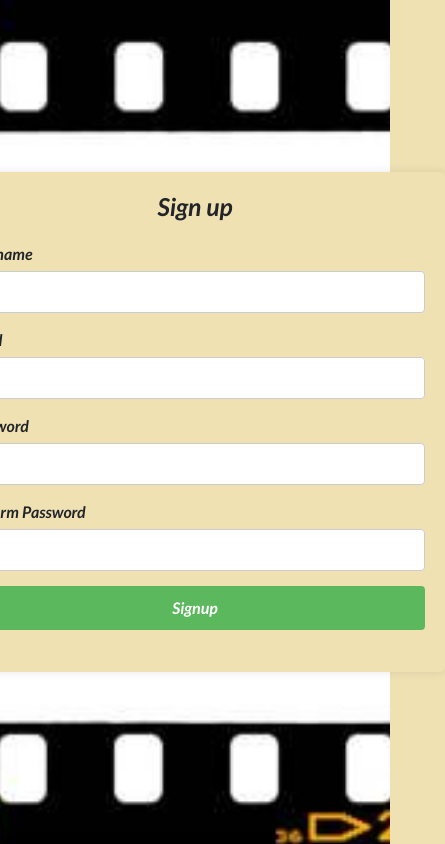
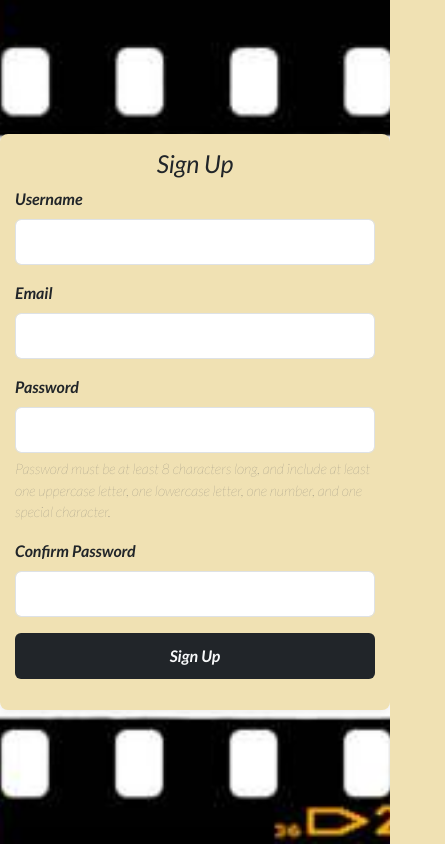
Before and after one commit to muradkamill/Film-Radar, an Angular app: page /signup in a window 390 px wide. Shown: the whole page, 445 px wide, since content can reach past the window. Built offline with nearby package versions, Linux system fonts and the light colour scheme.

Commit message:
added resposive design

```diff
--- a/src/app/signin/signin.component.css
+++ b/src/app/signin/signin.component.css
@@ -1,6 +1,8 @@
   * {
         font-weight: bold;
+        box-sizing: border-box;
       }
+
       .body {
         display: flex;
         align-items: center;
@@ -8,9 +10,10 @@
         min-height: 100vh;
         margin: 0;
         background-image: url("/yy.jpg");
-       background-size: 103rem;
+        background-size: cover;
         background-position: center;
         background-repeat: no-repeat;
+        padding: 20px;
       }
 
       .main {
@@ -19,20 +22,17 @@
         flex-direction: column;
         justify-content: center;
         align-items: center;
-       width: 500px;
-       height: 500px;
+        max-width: 400px;
+        width: 90%;
+        height: auto;
         border-radius: 15px;
         box-shadow: 0 0 20px rgba(0, 0, 0, 0.2);
         padding: 20px;
         text-align: center;
-       position: absolute;
-       left: 50%;
-       top: 50%;
-       transform: translate(-50%, -50%);
       }
 
-     h1 {
-       color: #4caf50;
+      h2 {
+        color: #333;
       }
 
       label {
@@ -42,7 +42,6 @@
         margin-bottom: 5px;
         text-align: left;
         color: #555;
-       font-weight: bold;
       }
 
       input {
@@ -50,9 +49,9 @@
         width: 100%;
         margin-bottom: 15px;
         padding: 10px;
-       box-sizing: border-box;
         border: 1px solid #ddd;
         border-radius: 5px;
+        font-size: 16px;
       }
 
       button {
@@ -63,7 +62,6 @@
         border: none;
         color: white;
         cursor: pointer;
-       background-color: #4caf50;
         width: 100%;
         font-size: 16px;
       }
@@ -73,3 +71,20 @@
         justify-content: center;
         align-items: center;
       }
+
+      /* Responsive Design */
+      @media (max-width: 600px) {
+        .main {
+          width: 100%;
+          max-width: 350px;
+          padding: 15px;
+        }
+        input {
+          font-size: 14px;
+          padding: 8px;
+        }
+        button {
+          font-size: 14px;
+          padding: 12px;
+        }
+      }
--- a/src/app/signin/signin.component.html
+++ b/src/app/signin/signin.component.html
@@ -1,5 +1,5 @@
 <div class="body">
-       <div class="main ">
+       <div class="main">
          <h2>Sign in</h2>
          <form action="">
            <label for="first">
--- a/src/app/signup/signup.component.css
+++ b/src/app/signup/signup.component.css
@@ -1,80 +1,23 @@
-* {
+.body {
 font-weight: bold;
-}
-.body {
-  background-color: #f0e1b3;
   display: flex;
   justify-content: center;
   align-items: center;
   height: 100vh;
   margin: 0;
   background-image: url("/yy.jpg");
-  background-size: 103rem;
+  background-size: cover;
   background-position: center;
-  background-repeat: no-repeat;
 }
 
 .container {
-
-  background-color: white;
-  padding: 20px;
-  border-radius: 5px;
-  box-shadow: 0 0 10px rgba(0, 0, 0, 0.1);
-  width: 350px;
-  position: absolute;
-  left: 50%;
-  top: 50%;
-  transform: translate(-50%, -50%);
-  width: 500px;
-  height: 500px;
   background-color: #f0e1b3;
 
-}
-
-h2 {
-  margin-bottom: 20px;
-  text-align: center;
-}
-
-.form-group {
-  margin-bottom: 15px;
-}
-
-label {
-  display: block;
-  margin-bottom: 5px;
-}
-
-input {
+  padding: 20px;
+  border-radius: 8px;
+  box-shadow: 0 0 10px rgba(0, 0, 0, 0.1);
+  max-width: 400px;
   width: 100%;
-  padding: 8px;
-  box-sizing: border-box;
-  border: 1px solid #ccc;
-  border-radius: 4px;
-}
-
-button {
-  width: 100%;
-  padding: 10px;
-  background-color: #5cb85c;
-  border: none;
-  color: white;
-  border-radius: 4px;
-  cursor: pointer;
-}
-
-button:hover {
-  background-color: #4cae4c;
-}
-
-#message {
-  margin-top: 20px;
-  text-align: center;
-}
-
-.error {
-  color: red;
-  font-size: 0.9em;
 }
 
 .password-hint {
@@ -84,26 +27,32 @@ button:hover {
   display: none;
 }
 
-.password-strength {
-  margin-top: 5px;
+.error {
+  color: red;
+  font-size: 0.9em;
 }
 
-.password-strength div {
-  height: 5px;
-  border-radius: 4px;
+@media (max-width: 768px) {
+  body {
+    padding: 20px;
   }
 
-.weak {
-  width: 33%;
-  background-color: red;
+  .container {
+    width: 100%;
+    padding: 15px;
   }
 
-.medium {
-  width: 66%;
-  background-color: orange;
+  .form-control {
+    width: 100%;
+    padding: 10px;
   }
 
-.strong {
+  button {
     width: 100%;
-  background-color: green;
+    padding: 10px;
   }
+
+  .password-hint {
+    display: block;
+  }
+}
--- a/src/app/signup/signup.component.html
+++ b/src/app/signup/signup.component.html
@@ -1,37 +1,32 @@
  <div class="body">
  <div class="container">
-            <h2>Sign up</h2>
+
+        <h2 class="text-center">Sign Up</h2>
         <form id="signupForm">
-
-                <div class="form-group">
-                    <label for="username" class="fw-bold">Username</label>
-                    <input type="text" id="username" name="username" required>
+            <div class="mb-3">
+                <label for="username" class="form-label fw-bold">Username</label>
+                <input type="text" id="username" name="username" class="form-control" required>
             </div>
-                <div class="form-group">
-                    <label for="email" class="fw-bold" >Email</label>
-                    <input type="email" id="email" name="email" [(ngModel)]="email" required>
+            <div class="mb-3">
+                <label for="email" class="form-label fw-bold">Email</label>
+                <input type="email" id="email" name="email" class="form-control" [(ngModel)]="email" required>
             </div>
-                <div class="form-group">
-                    <label for="password" class="fw-bold">Password</label>
-                    <input type="password" id="password" name="password"  [(ngModel)]="password" required>
-                    <div class="password-hint" id="passwordHint" >
-                        Password must be at least 8 characters long, and include at
-                        least one uppercase letter, one lowercase letter, one
-                        number, and one special character.
+            <div class="mb-3">
+                <label for="password" class="form-label fw-bold">Password</label>
+                <input type="password" id="password" name="password" class="form-control" [(ngModel)]="password" required>
+                <div class="password-hint" id="passwordHint">
+                    Password must be at least 8 characters long, and include at least one uppercase letter, one lowercase letter, one number, and one special character.
                 </div>
                 <span id="passwordError" class="error"></span>
                 <div class="password-strength" id="passwordStrength"></div>
             </div>
-                <div class="form-group">
-                    <label for="confirmPassword" class="fw-bold">Confirm Password</label>
-                    <input type="password" id="confirmPassword"
-                        name="confirmPassword" required>
+            <div class="mb-3">
+                <label for="confirmPassword" class="form-label fw-bold">Confirm Password</label>
+                <input type="password" id="confirmPassword" name="confirmPassword" class="form-control" required>
                 <span id="confirmPasswordError" class="error"></span>
             </div>
-                <button type="submit" class="bg-dark text-light" class="fw-bold" (click)="signUp()">Signup</button>
+            <button type="submit" class="btn bg-dark text-light w-100 fw-bold" (click)="signUp()">Sign Up</button>
         </form>
-            <p id="message"></p>
+        <p id="message" class="text-center mt-3"></p>
     </div>
-
-
 </div>
```
Lines whose indentation alone changed are shown as unchanged.
